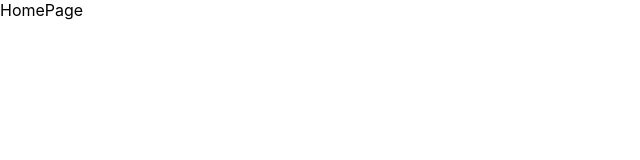
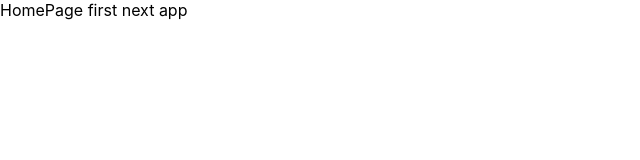
Before and after one commit to Bharti277/next-demo, a Next.js app: page / in a window 1280 px wide. Shown: the top 160 px of the page, without its empty margins (0-640 px from the left). Built offline with nearby package versions, Linux system fonts and the light colour scheme.

Commit message:
text change

```diff
--- a/pages/index.js
+++ b/pages/index.js
@@ -2,7 +2,7 @@ import React from 'react'
 
 function HomePage() {
   return (
-    <div>HomePage</div>
+    <div>HomePage first next app</div>
   )
 }
 
```
